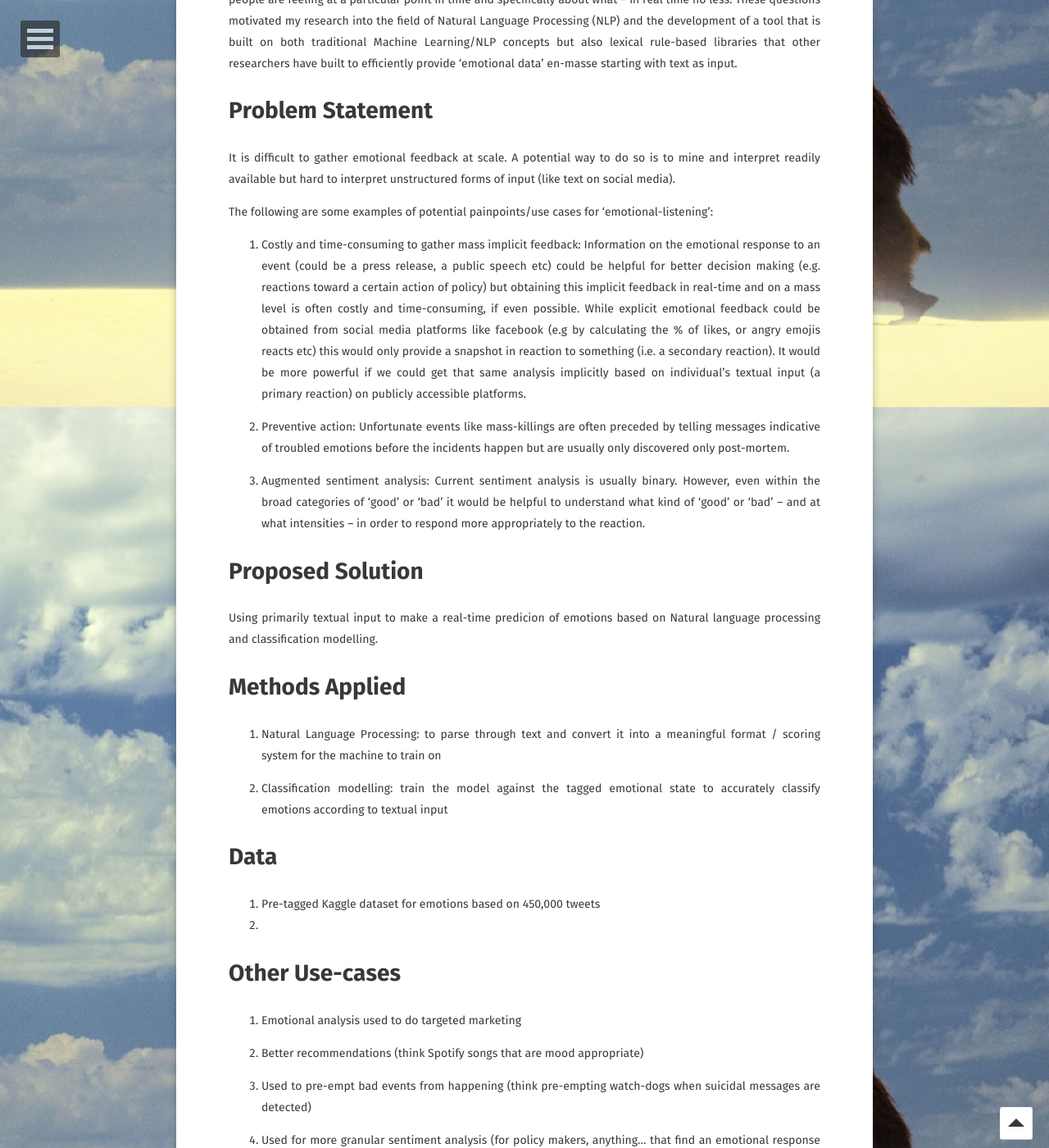
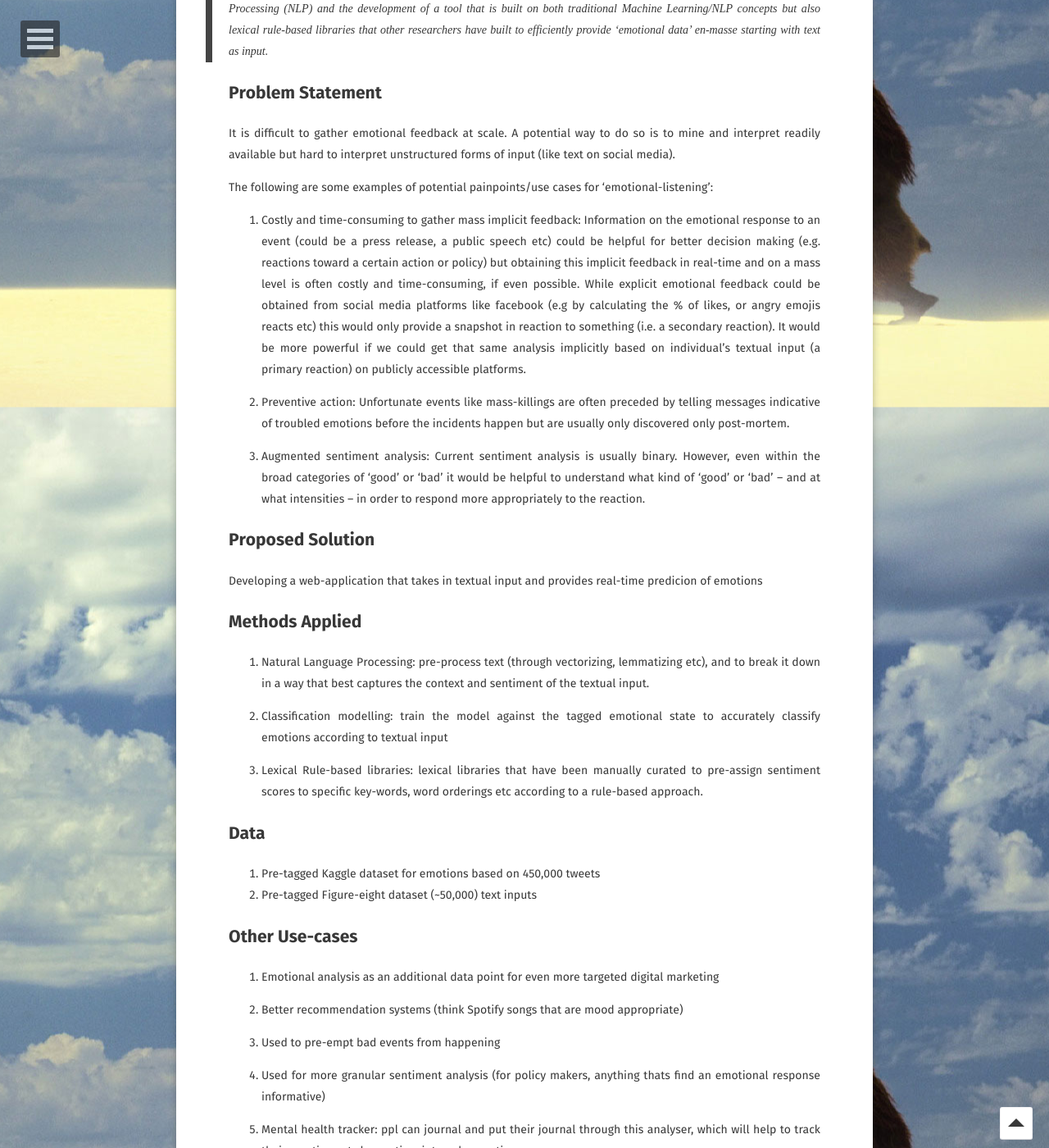
Before and after one commit to linusseah/linusseah.github.io, a Jekyll site: the page built from _posts/2018-02-21-capstone.md, in a window 1280 px wide and 1400 px high, scrolled down 806 px. Shown: the whole window at 82% size. Built offline with Jekyll 4.4.1, drawn with Linux system fonts in a browser that asks for light colours; some web fonts are replaced; comment, search, counter and statistics services are not loaded; some of the changed text lies outside the part shown.

Commit message:
Update 2018-02-21-capstone.md

```diff
--- a/_posts/2018-02-21-capstone.md
+++ b/_posts/2018-02-21-capstone.md
@@ -7,18 +7,18 @@ project: true
 tags: [nlp, recommender system, web scraping, logistic regresion, decision trees, flask]
 comments: true
 ---
-# Background
+## Background
 > "What is on your mind?... What are you thinking about?... A penny for your thoughts?" For most of us, experiencing, intepreting, understanding and reacting to our own emotional states and those around us are very much a part of our daily interactions at the workplace, at home with our family members and other social settings; reacting appropriately to different situations based on the emotional context is key to developing meaningful personal / business relationships. I suspect this is why friends often prefer meeting up in person / business executives insist on having face to face negotiations etc. However, appreciation of emotional context is often done in-person - and for good reason - we read emotions best based on tonality, body-language, facial expressions and many other verbal and non-verbal cues perceived both consciously and sub-consciously. For this reason, emotional interpretation is largely limited to a localised / small settings.
 
-But what if we could glean information on emotional responses 'en-masse' using other less conventional methods? For example, by analyzing the 'tonality' based on a particular style of writing or 'expressions' based on punctuations or other key words used from textual input? What if we could tell how a hundred, or a thousand people are feeling at a particular point in time and specifically about what -- in real time no less. These questions motivated my research into the field of Natural Language Processing (NLP) and the development of a tool that is built on both traditional Machine Learning/NLP concepts but also lexical rule-based libraries that other researchers have built to efficiently provide 'emotional data' en-masse starting with text as input.
+> But what if we could glean information on emotional responses 'en-masse' using other less conventional methods? For example, by analyzing the 'tonality' based on a particular style of writing or 'expressions' based on punctuations or other key words used from textual input? What if we could tell how a hundred, or a thousand people are feeling at a particular point in time and specifically about what -- in real time no less. These questions motivated my research into the field of Natural Language Processing (NLP) and the development of a tool that is built on both traditional Machine Learning/NLP concepts but also lexical rule-based libraries that other researchers have built to efficiently provide 'emotional data' en-masse starting with text as input.
 
-# Problem Statement
+## Problem Statement
 It is difficult to gather emotional feedback at scale. A potential way to do so is to mine and interpret readily available but hard to interpret unstructured forms of input (like text on social media).
 
 The following are some examples of potential painpoints/use cases for 'emotional-listening':
 
 1. Costly and time-consuming to gather mass implicit feedback:
-Information on the emotional response to an event (could be a press release, a public speech etc) could be helpful for better decision making (e.g. reactions toward a certain action of policy) but obtaining this implicit feedback in real-time and on a mass level is often costly and time-consuming, if even possible. While explicit emotional feedback could be obtained from social media platforms like facebook (e.g by calculating the % of likes, or angry emojis reacts etc) this would only provide a snapshot in reaction to something (i.e. a secondary reaction). It would be more powerful if we could get that same analysis implicitly based on individual's textual input (a primary reaction) on publicly accessible platforms.
+Information on the emotional response to an event (could be a press release, a public speech etc) could be helpful for better decision making (e.g. reactions toward a certain action or policy) but obtaining this implicit feedback in real-time and on a mass level is often costly and time-consuming, if even possible. While explicit emotional feedback could be obtained from social media platforms like facebook (e.g by calculating the % of likes, or angry emojis reacts etc) this would only provide a snapshot in reaction to something (i.e. a secondary reaction). It would be more powerful if we could get that same analysis implicitly based on individual's textual input (a primary reaction) on publicly accessible platforms.
 
 2. Preventive action:
 Unfortunate events like mass-killings are often preceded by telling messages indicative of troubled emotions before the incidents happen but are usually only discovered only post-mortem.
@@ -26,34 +26,34 @@ Unfortunate events like mass-killings are often preceded by telling messages ind
 3. Augmented sentiment analysis:
 Current sentiment analysis is usually binary. However, even within the broad categories of ‘good’ or ‘bad’ it would be helpful to understand what kind of ‘good’ or ‘bad’ -- and at what intensities -- in order to respond more appropriately to the reaction.
 
-# Proposed Solution
-Using primarily textual input to make a real-time predicion of emotions based on Natural language processing and classification modelling.
+## Proposed Solution
+Developing a web-application that takes in textual input and provides real-time predicion of emotions
 
-# Methods Applied
+## Methods Applied
 
-1. Natural Language Processing: to parse through text and convert it into a meaningful format / scoring system for the machine to train on
+1. Natural Language Processing: pre-process text (through vectorizing, lemmatizing etc), and to break it down in a way that best captures the context and sentiment of the textual input.
 
 2. Classification modelling: train the model against the tagged emotional state to accurately classify emotions according to textual input
 
-# Data
+3. Lexical Rule-based libraries: lexical libraries that have been manually curated to pre-assign sentiment scores to specific key-words, word orderings etc according to a rule-based approach.
+
+## Data
 1. Pre-tagged Kaggle dataset for emotions based on 450,000 tweets
-2.
+2. Pre-tagged Figure-eight dataset (~50,000) text inputs
 
-# Other Use-cases
+## Other Use-cases
 
-1. Emotional analysis used to do targeted marketing
+1. Emotional analysis as an additional data point for even more targeted digital marketing
 
-2. Better recommendations (think Spotify songs that are mood appropriate)
+2. Better recommendation systems (think Spotify songs that are mood appropriate)
 
-3. Used to pre-empt bad events from happening (think pre-empting watch-dogs when suicidal messages are detected)
+3. Used to pre-empt bad events from happening
 
-4. Used for more granular sentiment analysis (for policy makers, anything… that find an emotional response informative): (stretch goal: input a query e.g. US elections. backend scraper will scrape form chosen medium e.g. twitter for all US election based tweets, clean it up and run multiple tweets through the model and produce a emotion % score e.g. 40% happy, 20% angry, 20% fear, 20% neutral etc) so this pivots from analyzing a single text input to multiple text inputs at once
+4. Used for more granular sentiment analysis (for policy makers, anything thats find an emotional response informative)
 
 5. Mental health tracker: ppl can journal and put their journal through this analyser, which will help to track their emotions at chosen time intervals over time
 
 6. To help with disabilities: if a speech to text function can pass info through this model to return feedback on emotions, it can help those with an impaired ability to pick up emotional nuances through daily text/speech based interactions.
-
-7. Smoothen interactions / build community at workplaces: foster better understanding and empathy btw individuals of different personalities types who may have different ways of interacting and working. A practical application could be say, an end user running an email through the classifier to retrieve some info on the emotional state and perosnality type of the sender (many atimes terse sonuding emails could be construed as unfriendliness but if sender is a INTJ or someth then receiver can better understand that perhaps that is just the way INTJ's tend to interact)
 
 8. In general, as an additional data point — layered on top of other structured and unstructured data inputs (ppl posting live videos on facebook, insta-stories etc)
 
@@ -80,7 +80,7 @@ Using primarily textual input to make a real-time predicion of emotions based on
 
 
 
-# Difficulties
+## Difficulties
 
 1. Text as a pure emotion analyser would be difficult as there is so much that is lost when we exclude the verbal intonations, facial expressions etc so can think about how you can compensate for those things in your analysis (e.g. picking up bold, or italics, exclamations, or emojis etc) could also consider how I can maybe augment the dataset with other features to better predict for emotion?
 
@@ -117,7 +117,7 @@ https://en.wikipedia.org/wiki/Valence_(psychology)
 11. will cleaning technique differ depending on subsequent method of analysis adopted? (e.g. if VADER uses emoticons and Caps to detect valence then we probably shouldnt strip the text of non-textual input and lowercase everything)
 
 
-# Post Project Considerations
+## Post Project Considerations
 
 - how to best score emotions? What kind of scale? Maybe some kind of happiness index ?  (Need to find some kind of objective and standardised way to score text input and map that against an emotional scale)
 
```
